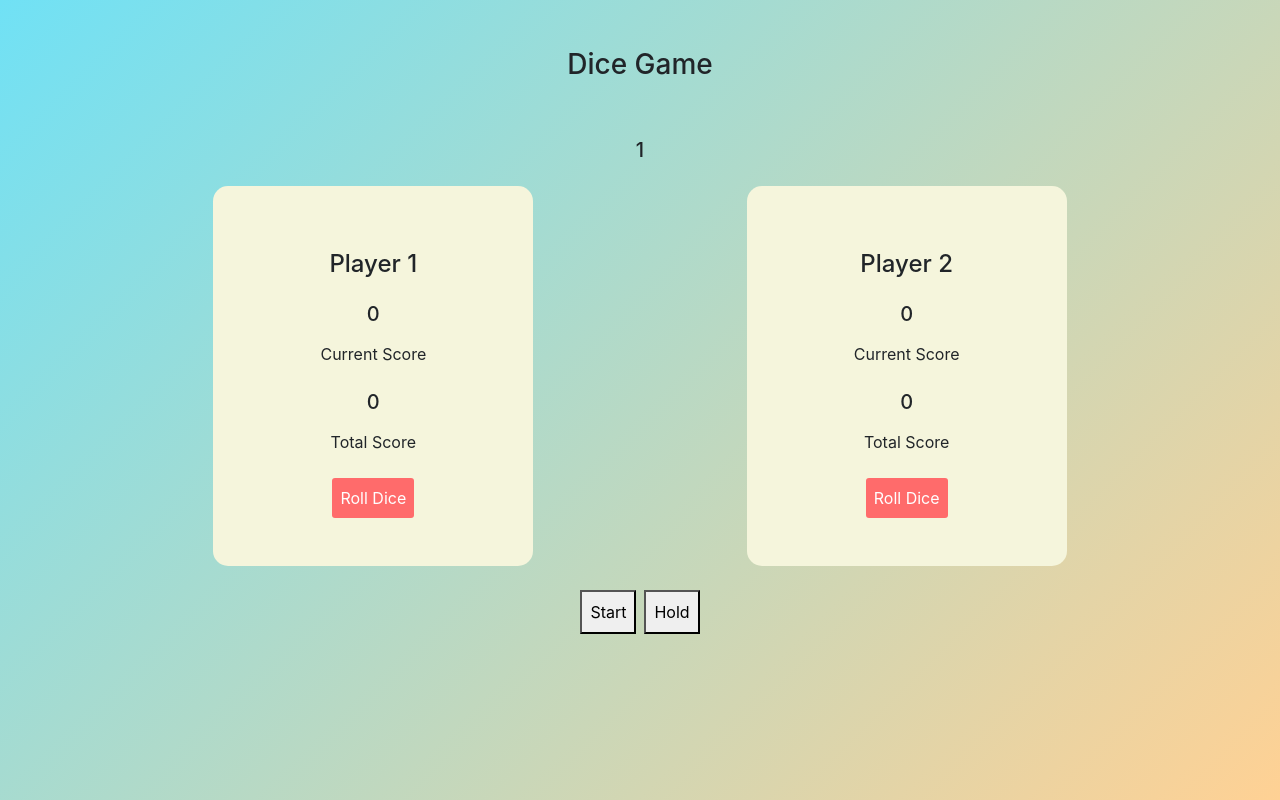
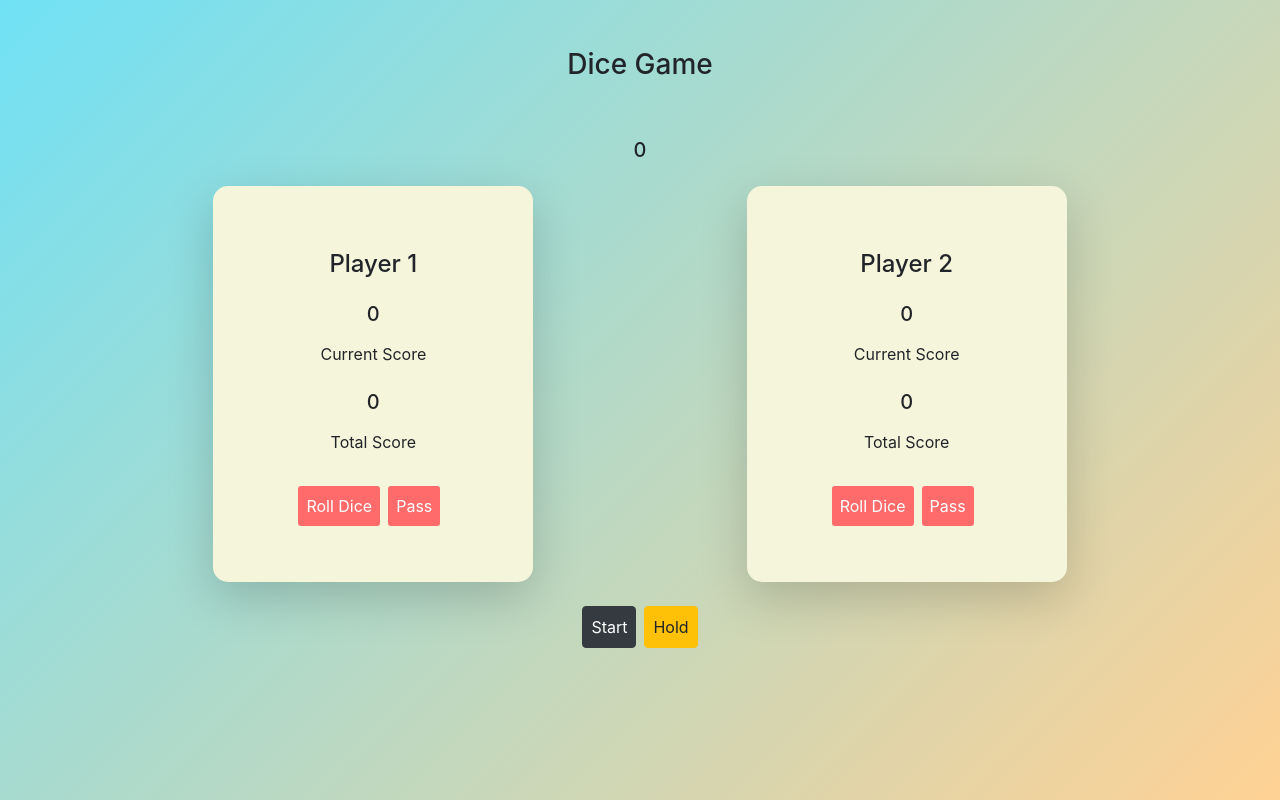
Before and after one commit to MHDYousuf/dice-game-react, a React (Create React App) app: page / in a window 1280 px wide. Built offline with nearby package versions, Linux system fonts and the light colour scheme.

Commit message:
commit1
roll fixed

```diff
--- a/src/App.js
+++ b/src/App.js
@@ -1,5 +1,5 @@
 import React from "react";
-import RollDice from "./Component/RollDice";
+import RollDice from "./Component/RollDice.jsx";
 import "./App.css";
 function App() {
   // Declare a new state variable, which we'll call "count"
--- a/src/Component/Container.js
+++ /dev/null
@@ -1,28 +0,0 @@
-import React, { Component } from "react";
-import "./Container.css";
-
-class Container extends Component {
-  render() {
-    const { playerno, currentscore, totalscore } = this.props;
-    return (
-      <div
-        className="col-sm-3 offset-2 score-board text-center p-5"
-        // style={{ boxShadow: "5px 5px 20px #999" }}
-      >
-        <h4 className="p-3">Player {playerno}</h4>
-        <h5 className="">{currentscore}</h5>
-        <p className="p-2">Current Score</p>
-        <h5 className="">{totalscore}</h5>
-        <p className="p-2">Total Score</p>
-        <button type="submit" className="p-2" id="submit-btn">
-          Roll Dice
-        </button>
-      </div>
-    );
-  }
-}
-Container.defaultProps = {
-  currentscore: 0,
-  totalscore: 0
-};
-export default Container;
--- /dev/null
+++ b/src/Component/Container.jsx
@@ -0,0 +1,42 @@
+import React, { Component } from "react";
+import "./Container.css";
+import RollDice from "./RollDice";
+
+class Container extends Component {
+  state = {
+    currentscore: this.props.currentscore,
+    totalscore: this.props.totalscore
+  };
+  render() {
+    const { playerno, onRoll, onPass } = this.props;
+    return (
+      <div
+        className="col-sm-3 offset-2 score-board text-center p-5 shadow-lg"
+        // style={{ boxShadow: "5px 5px 20px #999" }}
+      >
+        <h4 className="p-3">Player {playerno}</h4>
+        <h5 className="">{this.state.currentscore}</h5>
+        <p className="p-2">Current Score</p>
+        <h5 className="">{this.state.totalscore}</h5>
+        <p className="p-2">Total Score</p>
+        <button type="submit" className="p-2" onClick={onRoll} id="submit-btn">
+          Roll Dice
+        </button>
+        <button
+          type="submit"
+          className="p-2 m-2"
+          onClick={onPass}
+          id="submit-btn"
+        >
+          Pass
+        </button>
+      </div>
+    );
+  }
+  RollDice = () => {};
+}
+Container.defaultProps = {
+  currentscore: 0,
+  totalscore: 0
+};
+export default Container;
--- a/src/Component/RollDice.js
+++ b/src/Component/RollDice.jsx
@@ -3,7 +3,10 @@ import Container from "./Container";
 import "./RollDice.css";
 class RollDice extends Component {
   state = {
-    flag: false
+    flag: false,
+    dice: 0,
+    player1: true,
+    player2: false
   };
   start = e => {
     e.preventDefault();
@@ -16,6 +19,13 @@ class RollDice extends Component {
     }
   };
   hold = () => {};
+  handleRoll = () => {
+    const dice = Math.floor(Math.random() * 6 + 1);
+    this.setState({ dice });
+  };
+  handlePass = () => {
+    console.log("pass");
+  };
   render() {
     return (
       <div>
@@ -24,26 +34,28 @@ class RollDice extends Component {
             <h3 className="pt-5 texcolor">Dice Game</h3>
           </div>
           <div className="text-center pt-5 pb-0">
-            <h5>{Math.floor(Math.random() * 6 + 1)}</h5>
+            <h5>{this.state.dice}</h5>
           </div>
         </div>
         <div className="d-flex">
           <Container
             key="player1"
             playerno="1"
-            currentscore="0"
-            totalscore="0"
+            playing
+            onRoll={this.handleRoll}
+            onPass={this.handlePass}
           />
           <Container
             key="player2"
             playerno="2"
-            currentscore="0"
-            totalscore="0"
+            playing={false}
+            onRoll={this.handleRoll}
+            onPass={this.handlePass}
           />
         </div>
         <div className="text-center pt-4">
           <button
-            className="p-2 mr-2"
+            className="p-2 mr-2 btn btn-dark"
             onClick={this.start}
             id="start-btn"
             type="submit"
@@ -51,7 +63,7 @@ class RollDice extends Component {
             Start
           </button>
           <button
-            className="p-2"
+            className="p-2 btn btn-warning"
             onClick={this.hold}
             id="reset-btn"
             type="reset"
```
Also changed, not shown: 1 other file (tests, documents, lock files or other folders).
